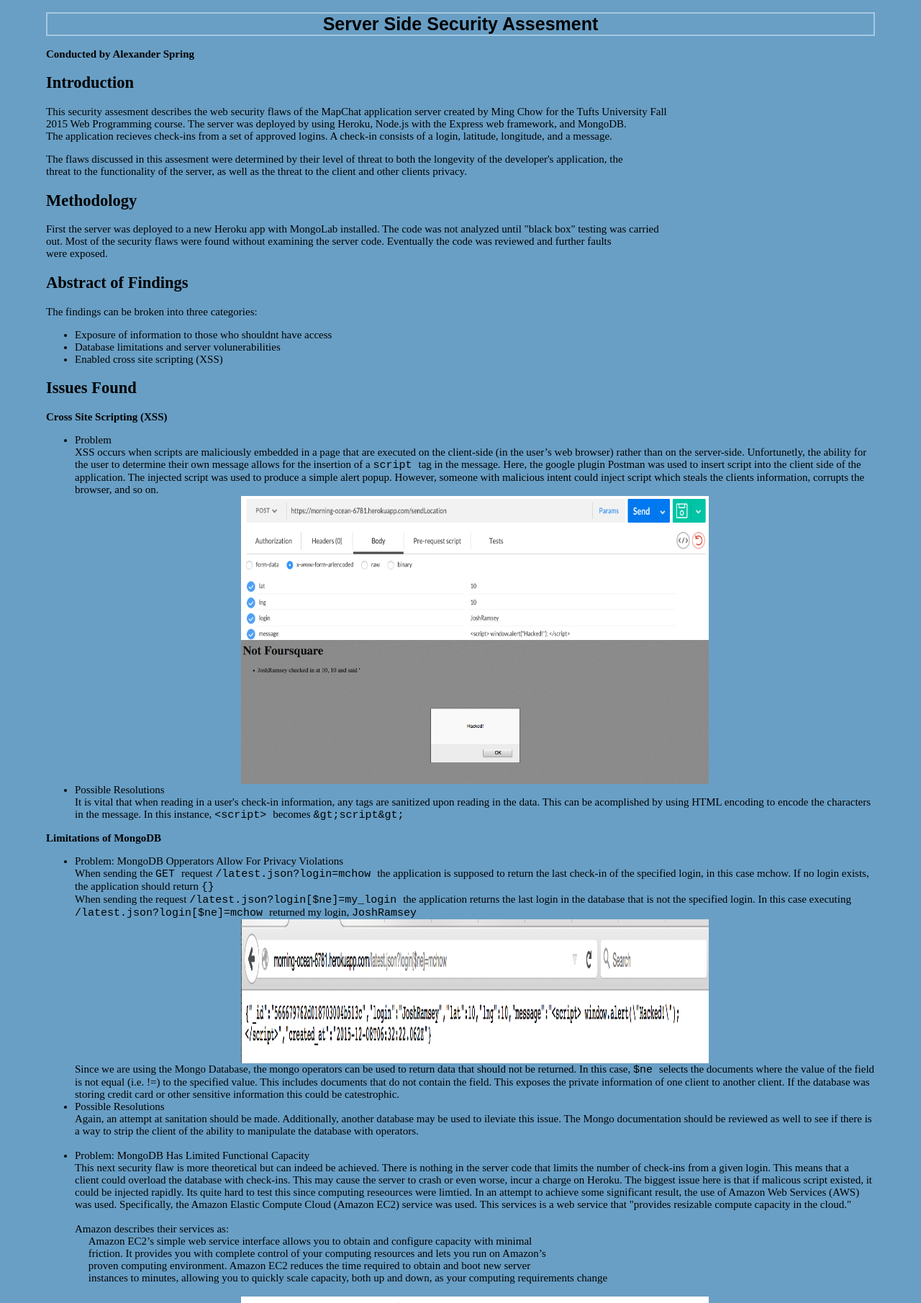
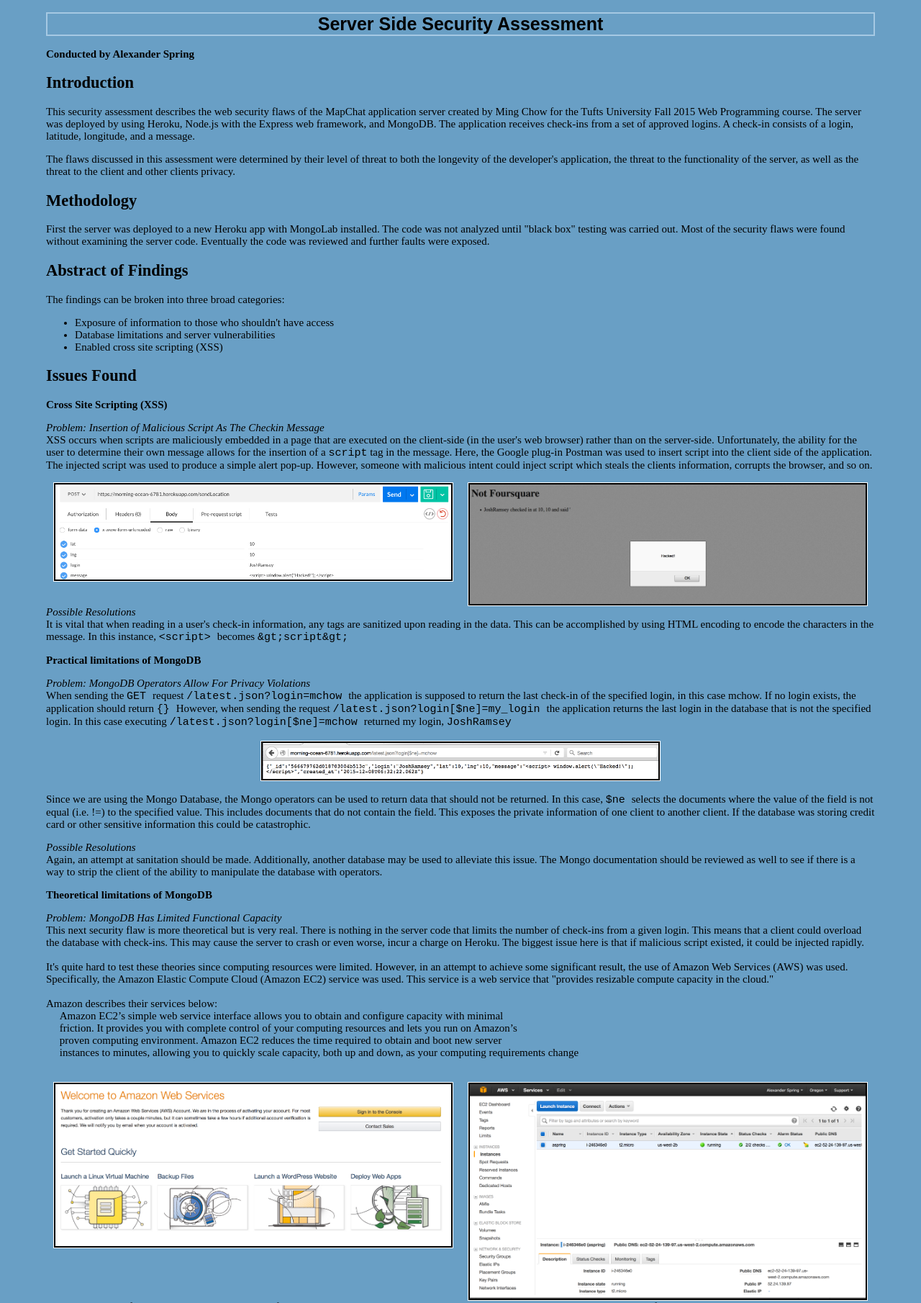
Before and after one commit to alexanderspring/comp20-aspring, a plain HTML site: page security/index.html in a window 1280 px wide. Shown: the top 1810 px of the page at 72% size. Drawn offline with Linux system fonts and the light colour scheme.

Commit message:
assignment complete

```diff
--- a/security/index.html
+++ b/security/index.html
@@ -1,96 +1,124 @@
 <!DOCTYPE HTML>
 <html>
 	<head>
-		<title>Security Assesment</title>
+		<title>Security Assessment</title>
 		<meta name="viewport" content="initial-scale=1.0, user-scalable=no" />
 		<meta charset="utf-8">
 		<link rel="stylesheet" href="style.css" />
 	</head>
 	<body>
-	<h1> Server Side Security Assesment </h1>
+	<h1> Server Side Security Assessment </h1>
 		<p>
 			<span class="author"> Conducted by Alexander Spring
 		</p>
 	<h2> Introduction </h2>
 		<p>
-			This security assesment describes the web security flaws of the MapChat application server created by Ming Chow for the Tufts University Fall <br> 2015 Web Programming course. The server was deployed by using Heroku, Node.js with the Express web framework, and MongoDB. <br> The application recieves check-ins from a set of approved logins. A check-in consists of a login, latitude, longitude, and a message. <br>
+			This security assessment describes the web security flaws of the MapChat application server created by Ming Chow for the Tufts University Fall 2015 Web Programming course. The server was deployed by using Heroku, Node.js with the Express web framework, and MongoDB. The application receives check-ins from a set of approved logins. A check-in consists of a login, latitude, longitude, and a message.
 		</p>
 		<p>
-			The flaws discussed in this assesment were determined by their level of threat to both the longevity of the developer's application, the <br>threat to the functionality of the server, as well as the threat to the client and other clients privacy. <br>
+			The flaws discussed in this assessment were determined by their level of threat to both the longevity of the developer's application, the threat to the functionality of the server, as well as the threat to the client and other clients privacy.
 		</p>
 	<h2> Methodology </h2>
 		<p>
-			First the server was deployed to a new Heroku app with MongoLab installed. The code was not analyzed until "black box" testing was carried <br>out. Most of the security flaws were found without examining the server code. Eventually the code was reviewed and further faults <br> were exposed.
+			First the server was deployed to a new Heroku app with MongoLab installed. The code was not analyzed until "black box" testing was carried out. Most of the security flaws were found without examining the server code. Eventually the code was reviewed and further faults were exposed.
 		</p>
 
 	<h2> Abstract of Findings </h2>
 		<p>
-			The findings can be broken into three categories:
+			The findings can be broken into three broad categories:
 			<ul>
-				<li> Exposure of information to those who shouldnt have access
-				<li> Database limitations and server volunerabilities
+				<li> Exposure of information to those who shouldn't have access
+				<li> Database limitations and server vulnerabilities
 				<li> Enabled cross site scripting (XSS)
 			</ul>
 		</p>
 
 	<h2> Issues Found </h2>
 		<p> <span class="subheaders"> Cross Site Scripting (XSS)
-			<ul>
-				<li>Problem <br>
-				XSS occurs when scripts are maliciously embedded in a page that are executed on the client-side (in the user’s web browser) rather than on the server-side. Unfortunetly, the ability for the user to determine their own message allows for the insertion of a <code> script </code> tag in the message. Here, the google plugin Postman was used to insert script into the client side of the application. The injected script was used to produce a simple alert popup. However, someone with malicious intent could inject script which steals the clients information, corrupts the browser, and so on.
+			<p> <span class="timeline"> Problem: Insertion of Malicious Script As The Checkin Message </span> <br>
+
+			XSS occurs when scripts are maliciously embedded in a page that are executed on the client-side (in the user's web browser) rather than on the server-side. Unfortunately, the ability for the user to determine their own message allows for the insertion of a <code> script</code> tag in the message. Here, the Google plug-in Postman was used to insert script into the client side of the application. The injected script was used to produce a simple alert pop-up. However, someone with malicious intent could inject script which steals the clients information, corrupts the browser, and so on.
+
 				<div id="images">
 					<img src="insert_script.png" alt="how script was inserted"/>
 				</div>
 				<div id="images">
 					<img src="xss.png" alt="popup"/>
 				</div>
-				<li>Possible Resolutions <br>
-				It is vital that when reading in a user's check-in information, any tags are sanitized upon reading in the data. This can be acomplished by using HTML encoding to encode the characters in the message. In this instance, <code> &lt;script&gt; </code> becomes
+
+			<p> <span class="timeline">Possible Resolutions </span><br>
+
+			It is vital that when reading in a user's check-in information, any tags are sanitized upon reading in the data. This can be accomplished by using HTML encoding to encode the characters in the message. In this instance, <code> &lt;script&gt; </code> becomes
 			<code> &amp;gt;script&amp;gt; </code>
-			</ul>
 		</p>
-		<p> <span class="subheaders"> Limitations of MongoDB
-			<ul>
-				<li>Problem: MongoDB Opperators Allow For Privacy Violations <br>
-				When sending the <code> GET </code> request <code> /latest.json?login=mchow </code> the application is supposed to return the last check-in of the specified login, in this case mchow. If no login exists, the application should return <code> {} </code> <br>
-				When sending the request <code> /latest.json?login[$ne]=my_login </code> the application returns the last login in the database that is not the specified login. In this case executing <code> /latest.json?login[$ne]=mchow </code> returned my login, <code> JoshRamsey </code><br>
+		<p> <span class="subheaders"> Practical limitations of MongoDB
+			<p> <span class="timeline"> Problem: MongoDB Operators Allow For Privacy Violations </span><br>
+
+			When sending the <code> GET </code> request <code> /latest.json?login=mchow </code> the application is supposed to return the last check-in of the specified login, in this case mchow. If no login exists, the application should return <code> {} </code> However, when sending the request <code> /latest.json?login[$ne]=my_login </code> the application returns the last login in the database that is not the specified login. In this case executing <code> /latest.json?login[$ne]=mchow </code> returned my login, <code> JoshRamsey </code><br><br>
+
 			<img src="mongo_opperators.png"  alt="privacy breech"/>
 
-				Since we are using the Mongo Database, the mongo operators can be used to return data that should not be returned. In this case, <code> $ne </code> selects the documents where the value of the field is not equal (i.e. !=) to the specified value. This includes documents that do not contain the field. This exposes the private information of one client to another client. If the database was storing credit card or other sensitive information this could be catestrophic.
-				<li>Possible Resolutions <br>
-				Again, an attempt at sanitation should be made. Additionally, another database may be used to ileviate this issue. The Mongo documentation should be reviewed as well to see if there is a way to strip the client of the ability to manipulate the database with operators. <br> <br>
-				<li>Problem: MongoDB Has Limited Functional Capacity <br>
-				This next security flaw is more theoretical but can indeed be achieved. There is nothing in the server code that limits the number of check-ins from a given login. This means that a client could overload the database with check-ins. This may cause the server to crash or even worse, incur a charge on Heroku. The biggest issue here is that if malicous script existed, it could be injected rapidly.
+			<br> Since we are using the Mongo Database, the Mongo operators can be used to return data that should not be returned. In this case, <code> $ne </code> selects the documents where the value of the field is not equal (i.e. !=) to the specified value. This includes documents that do not contain the field. This exposes the private information of one client to another client. If the database was storing credit card or other sensitive information this could be catastrophic.
 
-				Its quite hard to test this since computing reseources were limtied. In an attempt to achieve some significant result, the use of Amazon Web Services (AWS) was used. Specifically, the Amazon Elastic Compute Cloud (Amazon EC2) service was used. This services is a web service that "provides resizable compute capacity in the cloud." <br><br> Amazon describes their services as:
+			<p> <span class="timeline"> Possible Resolutions </span><br>
+			Again, an attempt at sanitation should be made. Additionally, another database may be used to alleviate this issue. The Mongo documentation should be reviewed as well to see if there is a way to strip the client of the ability to manipulate the database with operators. <br>
+		</p>
+		<p> <span class="subheaders"> Theoretical limitations of MongoDB
+
+			<p> <span class="timeline"> Problem: MongoDB Has Limited Functional Capacity </span> <br>
+
+			This next security flaw is more theoretical but is very real. There is nothing in the server code that limits the number of check-ins from a given login. This means that a client could overload the database with check-ins. This may cause the server to crash or even worse, incur a charge on Heroku. The biggest issue here is that if malicious script existed, it could be injected rapidly. <br> <br>
+
+			It's quite hard to test these theories since computing resources were limited. However, in an attempt to achieve some significant result, the use of Amazon Web Services (AWS) was used. Specifically, the Amazon Elastic Compute Cloud (Amazon EC2) service was used. This service is a web service that "provides resizable compute capacity in the cloud." <br><br> Amazon describes their services below:
 				<br>&nbsp;&nbsp;&nbsp;&nbsp;&nbsp;Amazon EC2’s simple web service interface allows you to obtain and configure capacity with minimal <br>&nbsp;&nbsp;&nbsp;&nbsp;&nbsp;friction. It provides you with complete control of your computing resources and lets you run on Amazon’s <br>&nbsp;&nbsp;&nbsp;&nbsp;&nbsp;proven computing environment. Amazon EC2 reduces the time required to obtain and boot new server <br>&nbsp;&nbsp;&nbsp;&nbsp;&nbsp;instances to minutes, allowing you to quickly scale capacity, both up and down, as your computing requirements change <br> <br>
-					<img src="amazon_web.png" alt="AWS"/>
 
-				With the creation of a bash script which will cause infinte injections into the data base running on Amazon's server, an attempt was made at filling/overloading the database. The bash script consisted of an infinite loop which curled in data to the database.
+				<div id="images">
+					<img src="amazon_web.png" alt="aws"/>
+				</div>
+				<div id="images">
+					<img src="amazon_console.png" alt="my aws console"/>
+				</div>
+
+			With the creation of a bash script which will cause infinite injections into the data base running on Amazon's server, an attempt was made at filling/overloading the database. The bash script consisted of an infinite loop which curled in data to the database. <br> <br>
+
 			<img src="bash_script.png" alt="bash script used for rapid insertion"/>
-				The script was then uploaded to the Amazon server and executed. The result was rapid insertion of data (rate of ~150/minute)
+
+			<br>The script was then uploaded to the Amazon server and executed. The result was rapid insertion of data (rate of ~150/minute) <br> <br>
+
+			<div id="images">
 				<img src="amazon_web_shell.png" alt="aws command line"/>
+			</div>
+			<div id="images">
 				<img src="rapid_insertion.png" alt="lots of data"/>
-				Upon review, the script used almost 20% of the alloted server CPU. Though the server was shut down after two minutes to avoid fees by Amazon or Heroku, it is very plausable that if the script continued to execute and use more CPU the database may have been affected. Further tests should be performed to test this hypothesis.
+			</div>
+
+			Upon review, the script used almost 20% of the alloted Amazon server CPU, which seems somewhat sizable. Though the server was shut down after two minutes to avoid fees by Amazon or Heroku, it is very plausible that if the script continued to execute and use more CPU, the database may have been affected. Further tests should be performed to test this hypothesis.<br> <br>
+
 			<img src="amazon_cpu.png" alt="graph of server CPU"/>
-			</ul>
+
+			<p> <span class="timeline">Possible Resolutions </span><br>
+
+			The server code can be updated to only accept a certain number of checkins per minute. It may be useful to also limit the number of checkins from a certain login per unit time.
 		</p>
 		<p> <span class="subheaders"> Setting Response Headers
-			<ul>
-				<li>Problem <br>
-				Define CORS and SOP
-				By responding with Access-Control-Allow-Origin: * the requested resource allows sharing with every origin. This basically means that any site can send a XHR request to your site and access the server’s response which would not be the case if you hadn’t implemented this CORS response.
+			<p> <span class="timeline"> Problem: Response Headers Allow Access From All Origins </span><br>
 
-				So any site can make a request to your site in behalf of their visitors and process the response of it. If you have something implemented like an authentication or authorization scheme that is based on something that is automatically provided by the browser (cookies, cookie-based sessions, etc.), the requests triggered by the third party sites will use them, too.
+			The root of the problem with the set response headers lies with the Same Origin Policy (SOP) and Cross Origin Resource Sharing (CORS). The SOP states that requests must have the same URI scheme, hostname, and port number. This means that content from one origin will be unable to access/modify content from a different origin. Enabling CORS is a way to bypass the SOP. In this case, this was needed for the web server to enable secure cross-domain data transfers (the check-ins).
 
-				This indeed poses a security risk, particularly if you allow resource sharing not just for selected resources but for every resource. In this context you should have a look at When is it safe to enable CORS?.
+			<img src="cors.png" alt="enabling of CORS in the server" />
 
+			However, by setting the response header to "<code>Access-Control-Allow-Origin: * </code>" the requested resource allows sharing with every origin. This means that any site can send a request to the server and access the server’s response. This is a violation of privacy for clients. Additionally, this leaves the application vulnerable when there may be a malicious script in the request to the server.
 
-			</ul>
+			<p> <span class="timeline">Possible Resolutions </span><br>
+
+			Upon research a better way to handle CORS would be the following: have the server read the Origin header from the client, compare that to the list of domains you'd like to allow, and if it matches, echo the value of the Origin header back to the client as the Access-Control-Allow-Origin header in the response.
 		</p>
 
 	<h2> Conclusion </h2>
-	The server code does not attempt to santizie data or limit the number of checkins. The use of mongo
+
+	Unfortunately, at the current time this application is ridden with security flaws. The privacy of clients is not maintained to the accepted standard. The resource sharing must be limited in its scope to prevent the threat of other clients accessing restricted information. If these other clients were to send malicious script as a check-in, the server code does not attempt to sanitize incoming data or limit the number of check-ins by these clients. Sanitation should not be limited to script but should also address Mongo operators. In the future, if the application gains popularity, the capacity of the Mongo database should also be addressed, as a crashed database is an unsecure one. While these issues are a plenty and are quite significant, they are indeed easily fixable.
+
+	<br><br>
 
 	</body>
 </html>
--- a/security/style.css
+++ b/security/style.css
@@ -25,9 +25,20 @@ img {
     display: block;
     margin-left: auto;
     margin-right: auto;
-    width:650px;
-    height:200px;
+    padding:2px;
+    border:1px solid white;
+    background-color:black;
+    max-height: 500px;
+    max-width: 550px;
 }
+
+#images{
+	test-align: center;
+	width: 50%;
+	float: left;
+}
+
+.tab { margin-left: 40px; }
 
 .subheaders{
 	font-weight: bold;
```
Also changed, not shown: security/cors.png (added). Lines whose indentation alone changed are shown as unchanged.
